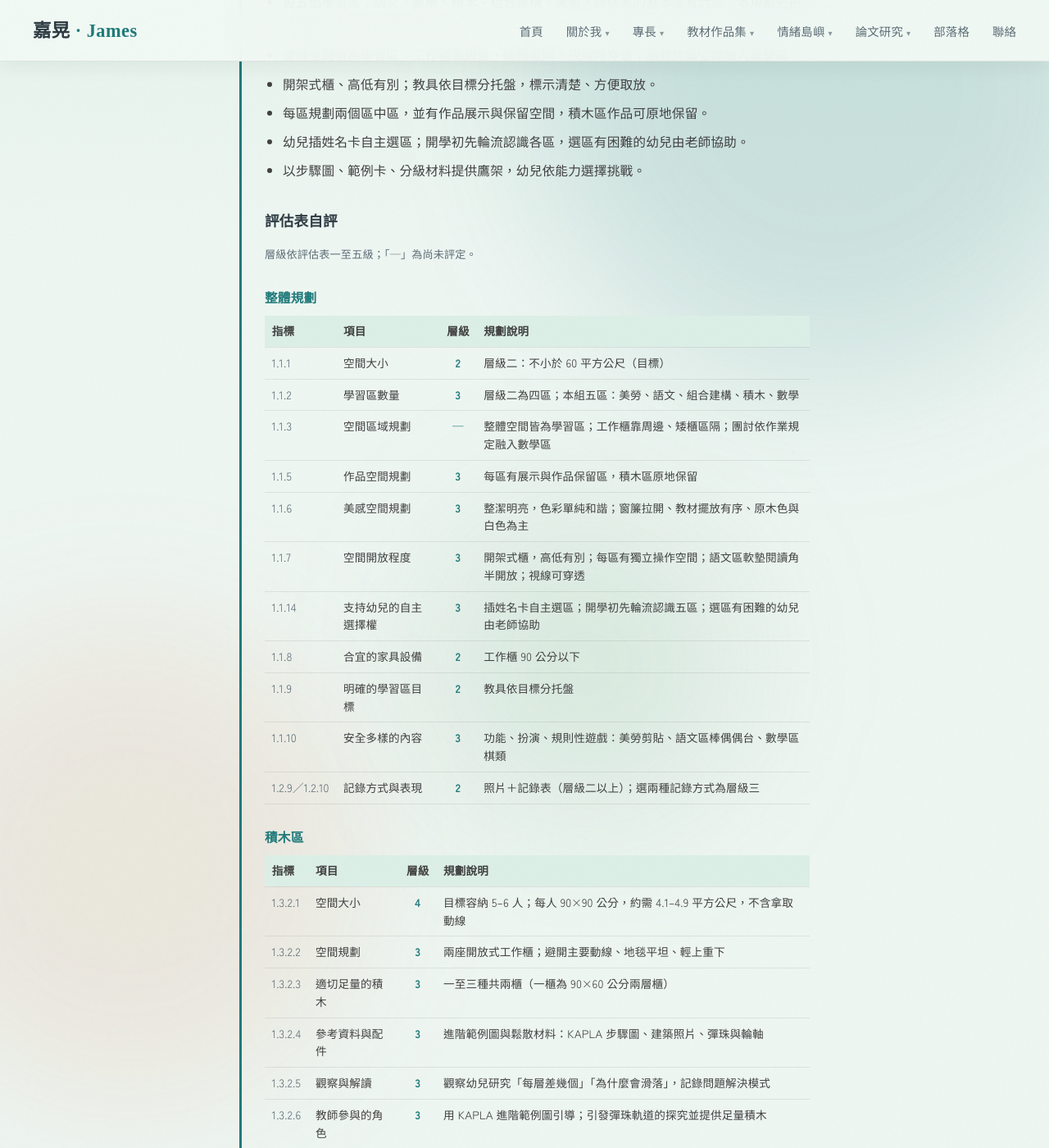
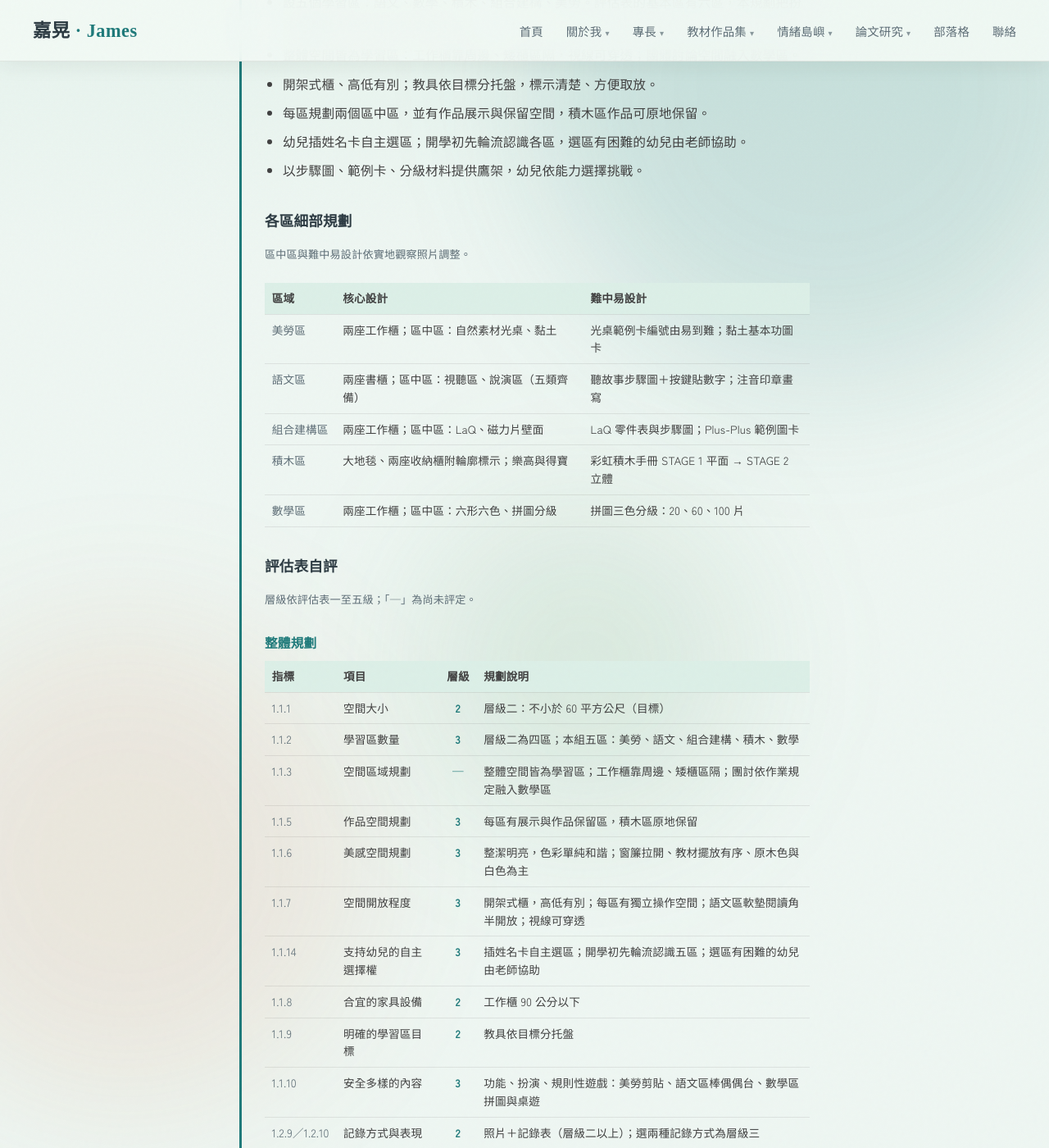
Before and after one commit to gahanglee/gahanglee.github.io, a Jekyll site: the page built from pages/portfolio/learning-area.html, in a window 1280 px wide and 1400 px high, scrolled down 588 px. Shown: the whole window at 82% size. Built offline with Jekyll 4.4.1, drawn with Linux system fonts in a browser that asks for light colours; some of the changed text lies outside the part shown.

Commit message:
學習區頁面更新為依實地照片調整後的規劃
Co-Authored-By: Claude Opus 5.5 <noreply@anthropic.com>
Claude-Session: https://claude.ai/code/session_01Ba9jNa3ZTWEzZ6qpawHzti

```diff
--- a/pages/portfolio/learning-area.html
+++ b/pages/portfolio/learning-area.html
@@ -37,6 +37,18 @@ permalink: /portfolio/learning-area/
         <li>以步驟圖、範例卡、分級材料提供鷹架，幼兒依能力選擇挑戰。</li>
       </ul>
 
+      <h3>各區細部規劃</h3>
+      <p class="la-note">區中區與難中易設計依實地觀察照片調整。</p>
+      <div class="la-tbl"><table>
+          <thead><tr><th>區域</th><th>核心設計</th><th>難中易設計</th></tr></thead>
+          <tbody>
+            <tr><td>美勞區</td><td>兩座工作櫃；區中區：自然素材光桌、黏土</td><td>光桌範例卡編號由易到難；黏土基本功圖卡</td></tr>
+            <tr><td>語文區</td><td>兩座書櫃；區中區：視聽區、說演區（五類齊備）</td><td>聽故事步驟圖＋按鍵貼數字；注音印章畫寫</td></tr>
+            <tr><td>組合建構區</td><td>兩座工作櫃；區中區：LaQ、磁力片壁面</td><td>LaQ 零件表與步驟圖；Plus-Plus 範例圖卡</td></tr>
+            <tr><td>積木區</td><td>大地毯、兩座收納櫃附輪廓標示；樂高與得寶</td><td>彩虹積木手冊 STAGE 1 平面 → STAGE 2 立體</td></tr>
+            <tr><td>數學區</td><td>兩座工作櫃；區中區：六形六色、拼圖分級</td><td>拼圖三色分級：20、60、100 片</td></tr>
+          </tbody>
+      </table></div>
       <h3>評估表自評</h3>
       <p class="la-note">層級依評估表一至五級；「—」為尚未評定。</p>
       <h4>整體規劃</h4>
@@ -52,7 +64,7 @@ permalink: /portfolio/learning-area/
             <tr><td>1.1.14</td><td>支持幼兒的自主選擇權</td><td class="lv">3</td><td>插姓名卡自主選區；開學初先輪流認識五區；選區有困難的幼兒由老師協助</td></tr>
             <tr><td>1.1.8</td><td>合宜的家具設備</td><td class="lv">2</td><td>工作櫃 90 公分以下</td></tr>
             <tr><td>1.1.9</td><td>明確的學習區目標</td><td class="lv">2</td><td>教具依目標分托盤</td></tr>
-            <tr><td>1.1.10</td><td>安全多樣的內容</td><td class="lv">3</td><td>功能、扮演、規則性遊戲：美勞剪貼、語文區棒偶偶台、數學區棋類</td></tr>
+            <tr><td>1.1.10</td><td>安全多樣的內容</td><td class="lv">3</td><td>功能、扮演、規則性遊戲：美勞剪貼、語文區棒偶偶台、數學區拼圖與桌遊</td></tr>
             <tr><td>1.2.9／1.2.10</td><td>記錄方式與表現</td><td class="lv">2</td><td>照片＋記錄表（層級二以上）；選兩種記錄方式為層級三</td></tr>
           </tbody>
       </table></div>
@@ -74,10 +86,10 @@ permalink: /portfolio/learning-area/
           <thead><tr><th>指標</th><th>項目</th><th>層級</th><th>規劃說明</th></tr></thead>
           <tbody>
             <tr><td>1.3.3.1</td><td>空間大小</td><td class="lv">3</td><td>3–4 人</td></tr>
-            <tr><td>1.3.3.2</td><td>區中區</td><td class="lv">3</td><td>兩座工作櫃，規劃「樂高桌」「磁力片壁面」兩個區中區</td></tr>
+            <tr><td>1.3.3.2</td><td>區中區</td><td class="lv">3</td><td>兩座工作櫃，規劃「LaQ」「磁力片壁面」兩個區中區</td></tr>
             <tr><td>1.3.3.3</td><td>美感</td><td class="lv">3</td><td></td></tr>
             <tr><td>1.3.3.4</td><td>玩具量</td><td class="lv">3</td><td>兩座工作櫃</td></tr>
-            <tr><td>1.3.3.5</td><td>參考資料</td><td class="lv">3</td><td>步驟圖卡、模型、繪本</td></tr>
+            <tr><td>1.3.3.5</td><td>參考資料</td><td class="lv">3</td><td>LaQ 零件表與步驟圖、Plus-Plus 範例圖卡、模型、繪本</td></tr>
             <tr><td>1.3.3.6</td><td>觀察</td><td class="lv">3</td><td></td></tr>
             <tr><td>1.3.3.7</td><td>教師角色</td><td class="lv">3</td><td></td></tr>
             <tr><td>1.3.3.8</td><td>展示</td><td class="lv">3</td><td>加過程海報與作品命名</td></tr>
@@ -88,10 +100,10 @@ permalink: /portfolio/learning-area/
           <thead><tr><th>指標</th><th>項目</th><th>層級</th><th>規劃說明</th></tr></thead>
           <tbody>
             <tr><td>1.3.4.1</td><td>空間</td><td class="lv">4</td><td>可容納 6 人</td></tr>
-            <tr><td>1.3.4.2</td><td>區中區</td><td class="lv">3</td><td>「串珠區」「剪貼區」兩個區中區</td></tr>
+            <tr><td>1.3.4.2</td><td>區中區</td><td class="lv">3</td><td>「自然素材光桌」「黏土」兩個區中區；確認水源</td></tr>
             <tr><td>1.3.4.3</td><td>美感</td><td class="lv">3</td><td></td></tr>
-            <tr><td>1.3.4.4</td><td>多元文化</td><td class="lv">3</td><td>剪貼區中區以「剪窗花、貼春聯」為華人文化專題</td></tr>
-            <tr><td>1.3.4.5</td><td>工具材料</td><td class="lv">3</td><td>三類</td></tr>
+            <tr><td>1.3.4.4</td><td>多元文化</td><td class="lv">3</td><td>黏土區中區以「捏麵人」為華人文化專題</td></tr>
+            <tr><td>1.3.4.5</td><td>工具材料</td><td class="lv">4</td><td>繪畫、紙工、捏塑、多元材料四類</td></tr>
             <tr><td>1.3.4.6</td><td>清潔工具與工作服</td><td class="lv">3</td><td>補清潔工具與工作服</td></tr>
             <tr><td>1.3.4.7</td><td>觀察</td><td class="lv">3</td><td></td></tr>
             <tr><td>1.3.4.8</td><td>教師角色</td><td class="lv">3</td><td></td></tr>
@@ -119,9 +131,9 @@ permalink: /portfolio/learning-area/
           <thead><tr><th>指標</th><th>項目</th><th>層級</th><th>規劃說明</th></tr></thead>
           <tbody>
             <tr><td>1.3.6.1</td><td>空間</td><td class="lv">4</td><td>5–6 人</td></tr>
-            <tr><td>1.3.6.2</td><td>區中區</td><td class="lv">3</td><td>兩座工作櫃，設「六形六色積木區」「棋類區」兩個區中區</td></tr>
+            <tr><td>1.3.6.2</td><td>區中區</td><td class="lv">3</td><td>兩座工作櫃，設「六形六色積木區」「拼圖分級區」兩個區中區</td></tr>
             <tr><td>1.3.6.3</td><td>美感</td><td class="lv">3</td><td></td></tr>
-            <tr><td>1.3.6.4</td><td>多元文化</td><td class="lv">3</td><td>棋類區中區放象棋、七巧板、尪仔標</td></tr>
+            <tr><td>1.3.6.4</td><td>多元文化</td><td class="lv">3</td><td>拼圖分級區中區放臺灣地圖拼圖、七巧板</td></tr>
             <tr><td>1.3.6.5</td><td>教具</td><td class="lv">5</td><td>數與運算、圖形空間、邏輯關係、測量四類，各三項</td></tr>
             <tr><td>1.3.6.6</td><td>足量</td><td class="lv">3</td><td></td></tr>
             <tr><td>1.3.6.7</td><td>參考資料</td><td class="lv">3</td><td></td></tr>
```
